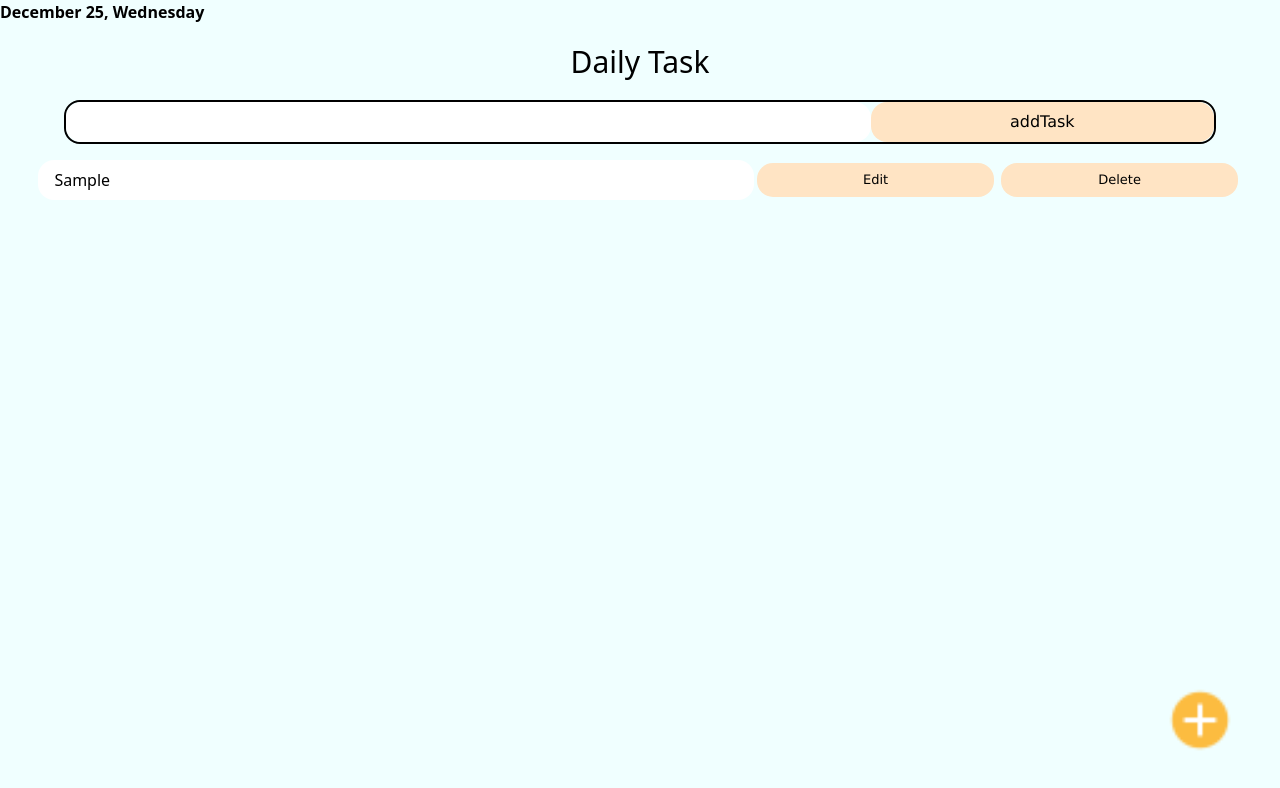
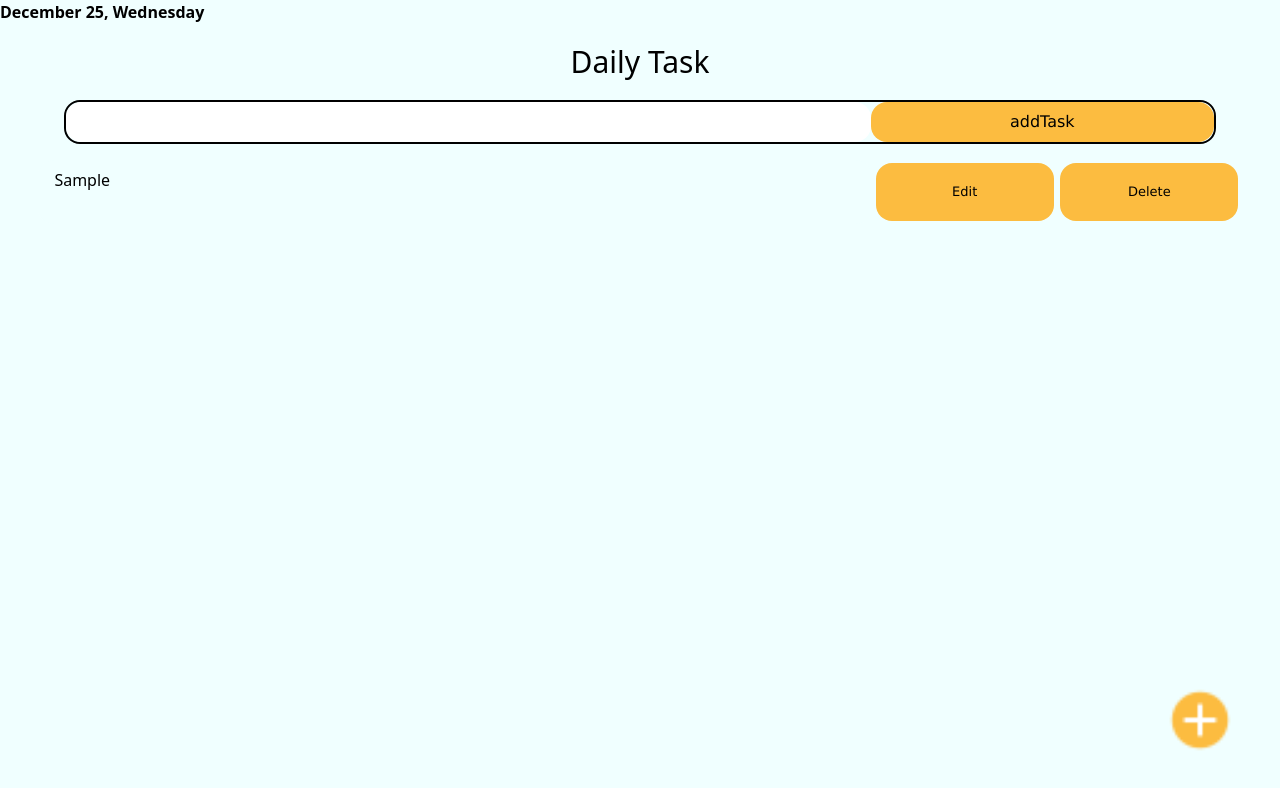
Before and after one commit to alifrayhan1/todoappAssignment, a website built with Vite: page index.html in a window 1280 px wide. Both pictures are taken after typing "Sample" into the empty fields and a click on the button "addTask". Built offline with nearby package versions, Linux system fonts and the light colour scheme.

Commit message:
some change css file

```diff
--- a/script.js
+++ b/script.js
@@ -28,7 +28,8 @@ saveIcon.addEventListener("click", (e) => {
   const task = document.createElement("div");
   task.classList.add("task");
 
-  const taskInput = document.createElement("input");
+  const taskInput = document.createElement("textarea");//change input to textarea
+
   taskInput.type = "text";
   taskInput.value = inputValue;
   taskInput.readOnly = true;
--- a/style.css
+++ b/style.css
@@ -21,7 +21,7 @@ body{
     button{
         border-radius: 1rem;
         width: 30vw;
-        background-color: bisque;
+        background-color: #FCBC40;
         font-family: Verdana, Geneva, Tahoma, sans-serif;
     }
 }
@@ -29,25 +29,29 @@ body{
     margin: 1rem 2.4rem;
     display: flex;
     justify-content: center;
-    input{
-        width: 60vw;
+    textarea{
+        width: 70vw;
         border-radius: 1rem;
         padding: 0.5rem 1rem ;
-
+        resize: none;
+        background-color: azure;
     }
-    input:focus{
+    textarea:focus{
         outline: none;
         background-color: none;
     }
     button{
         margin: .2rem;
         border-radius: 1rem;
-        width: 20vw;
-        background-color: bisque;
+        width: 15vw;
+        background-color:  #FCBC40;
         font-family: Verdana, Geneva, Tahoma, sans-serif;
         font-size: small;
     }
 }
 .checked{
     text-decoration: line-through;
+    background-image: url(image/circle.png);
+    background-repeat: no-repeat;
+    background-position-y: center;
 }
```
Also changed, not shown: image/circle.png (added).
